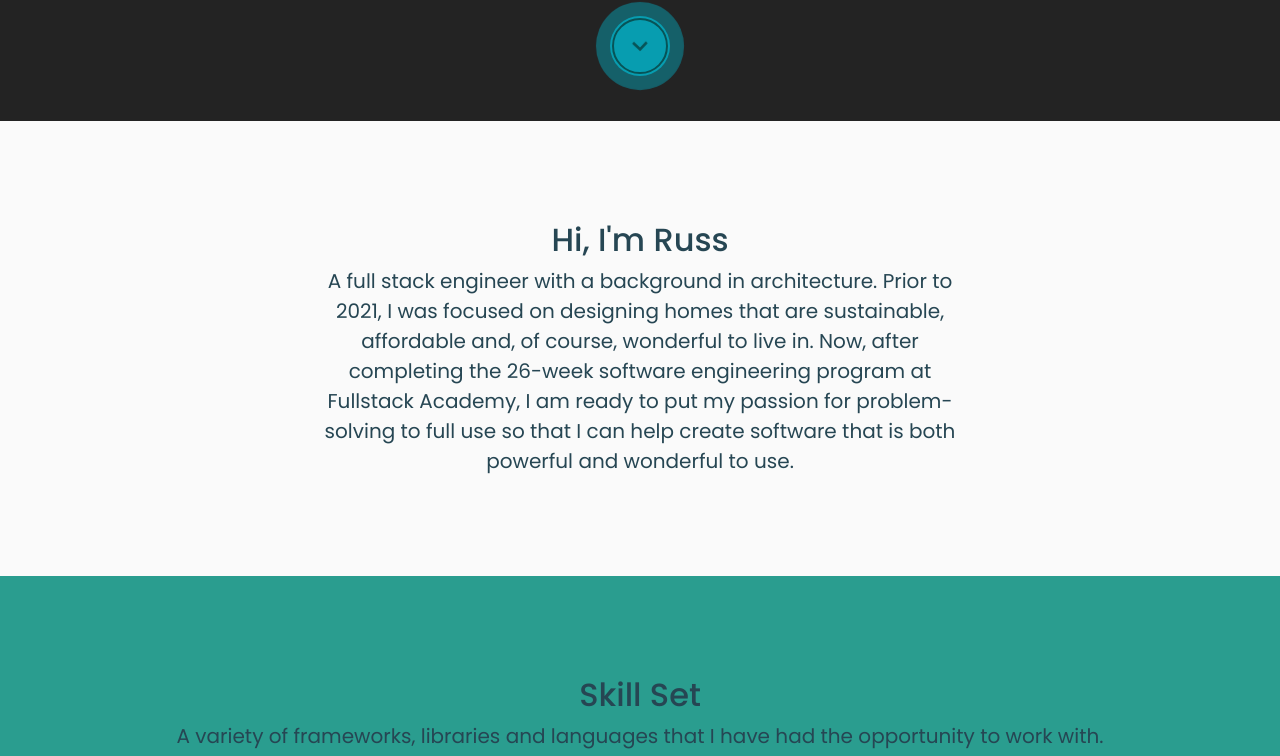
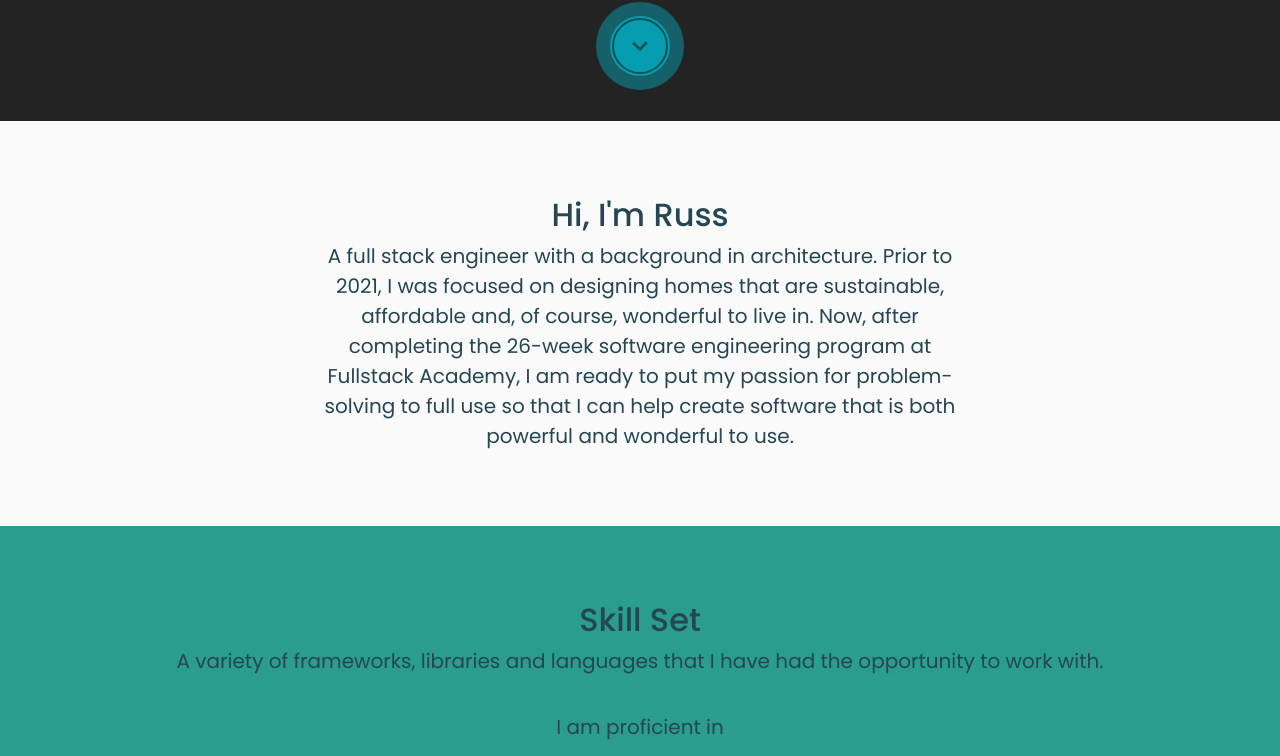
Before and after one commit to rfmcmillan/portfolio, a React app: page / in a window 1280 px wide. Shown: the part 679-1435 px from the top of the page. Built offline with nearby package versions, Linux system fonts and the light colour scheme.

Commit message:
adjusted margin

```diff
--- a/client/components/Intro.js
+++ b/client/components/Intro.js
@@ -19,7 +19,7 @@ const Intro = () => {
     root: {
       color: theme.palette.primary.main,
       backgroundColor: theme.palette.primary.contrastText,
-      padding: '100px 0 100px 0',
+      padding: '75px 0 75px 0',
       margin: 'auto',
     },
   });
--- a/client/components/Skills/index.js
+++ b/client/components/Skills/index.js
@@ -12,8 +12,8 @@ const Skills = () => {
       textAlign: 'center',
       backgroundColor: theme.palette.secondary.main,
       color: theme.palette.secondary.contrastText,
-      paddingBottom: '4em',
-      paddingTop: 100,
+      paddingBottom: 75,
+      paddingTop: 75,
     },
     header: {
       fontSize: 32,
```
